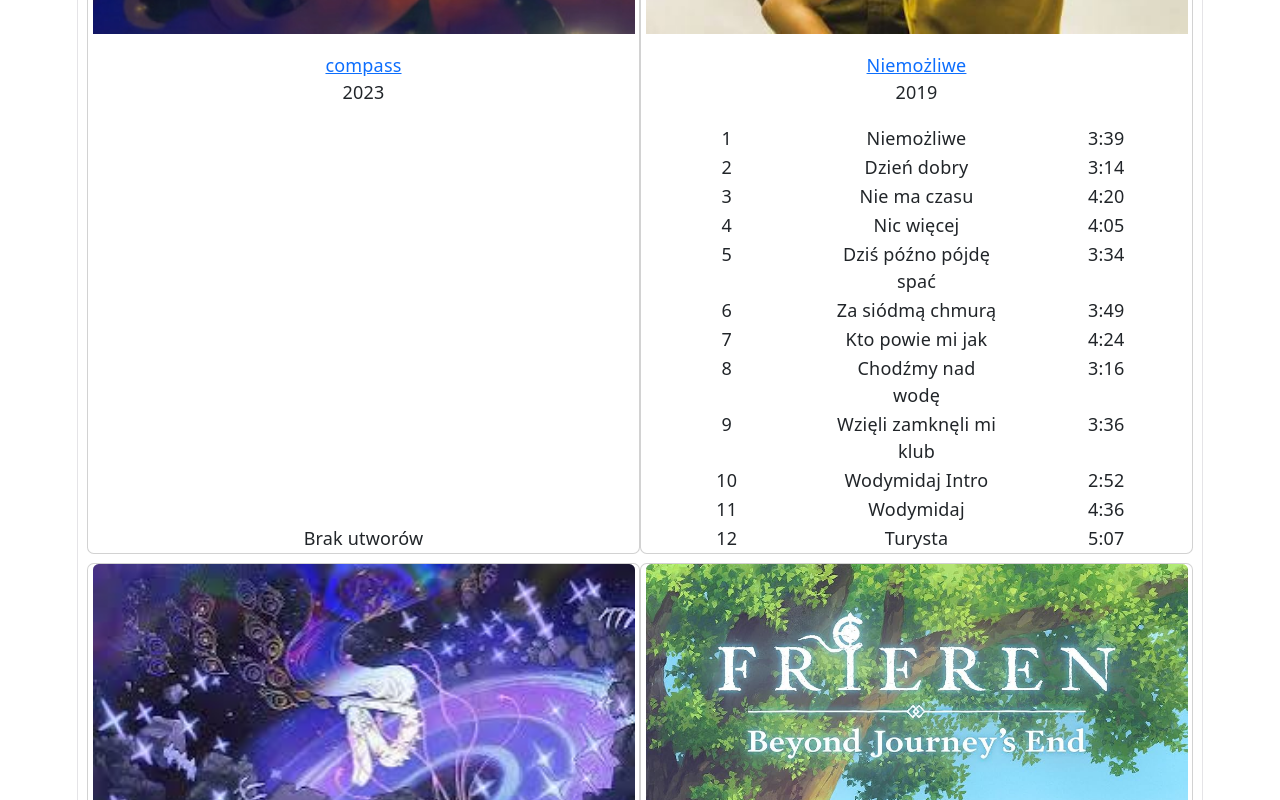
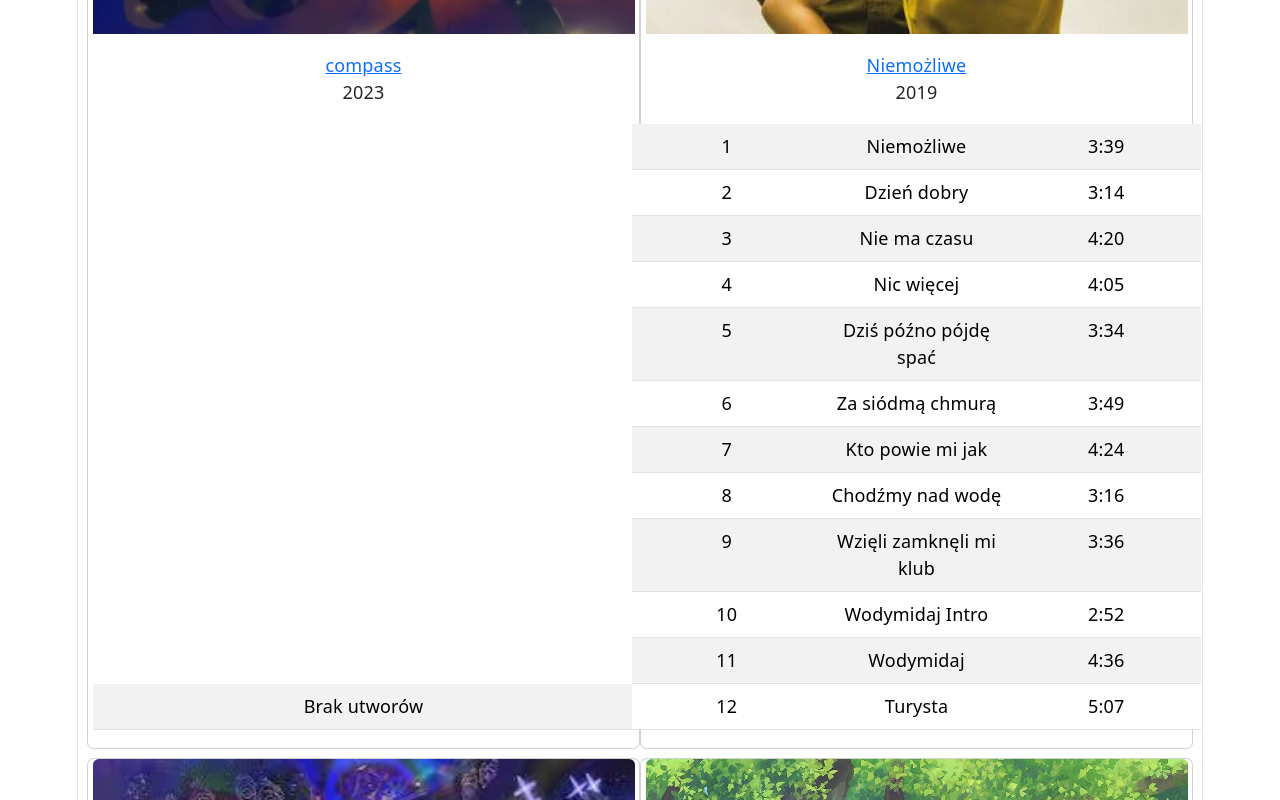
Before and after one commit to Shmollspider/new_repo_pzawuuu, a React (Vite) app in the folder nyangnyang/: page / in a window 1280 px wide. Shown: the part 4800-5600 px from the top of the page. Built offline with nearby package versions, Linux system fonts and the light colour scheme.

Commit message:
just to put it to align with tables

```diff
--- a/nyangnyang/src/App.tsx
+++ b/nyangnyang/src/App.tsx
@@ -87,7 +87,7 @@ function Albums(props:albums){
           <a href={props.m_link} className="card-link">{props.title}</a>
           <p className="card-text">{props.year}</p>
         </div>
-        <table className="container text-center">
+        <table className="table table-striped table-hover">
            <tbody>
               {props.tracks.length > 0 ? (props.tracks.map(track =>
               <Trackies nummy={track.nummy} t_title={track.t_title} SONG_length={track.SONG_length} />
```
